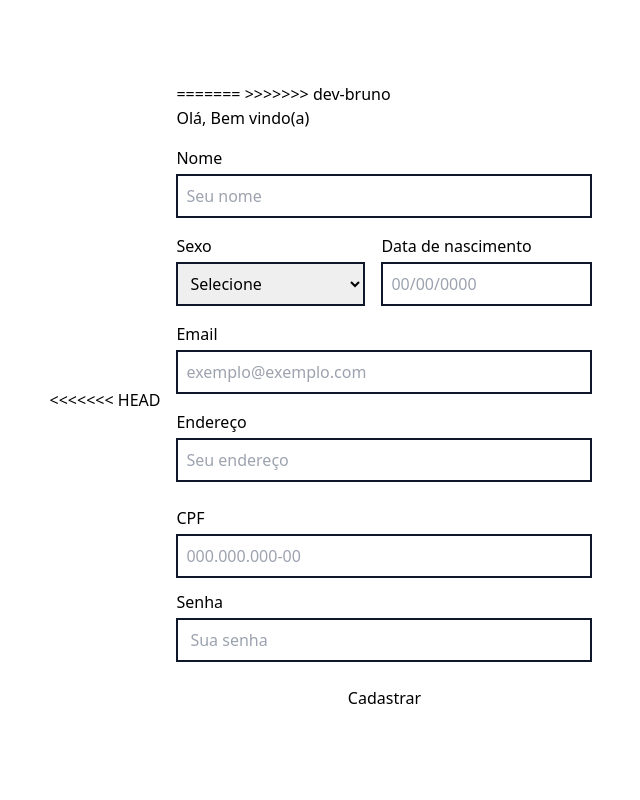
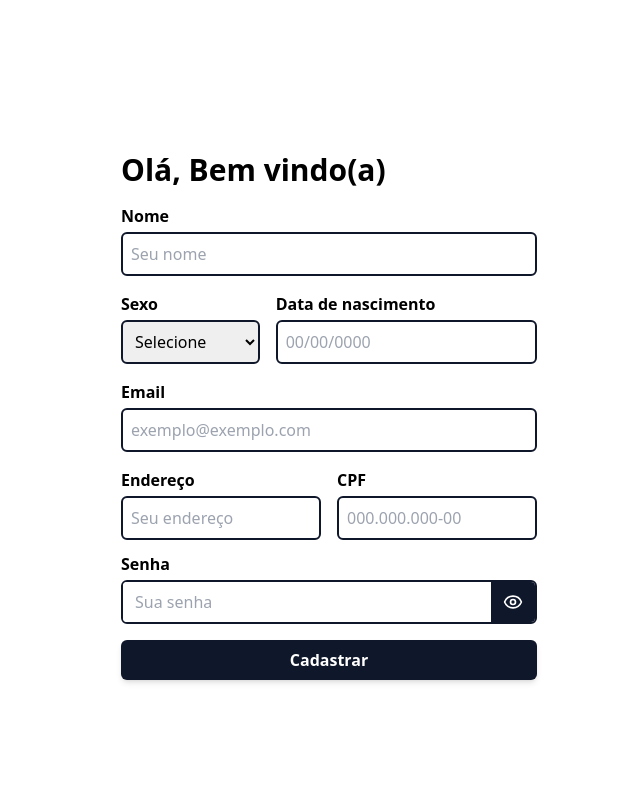
Before and after one commit to BrunoKaue-02/Sistema-funcinario-patrimonio, a Flask app: page /sign_up in a window 1280 px wide. Shown: the whole page, without its empty margins (311-951 px from the left). Run offline with Flask 3, Linux system fonts and the light colour scheme; parts of the project's set-up code (start-up, migrations or seed data) failed here and were passed over; some libraries are stand-ins or nearby versions.

Commit message:
feature: adicionanado funcionalidade para o formulario

```diff
--- a/app/__init__.py
+++ b/app/__init__.py
@@ -31,8 +31,10 @@ def create_app():
     # Importa e registra as rotas (blueprints) da aplicação
     from app.routes.home_routes import home_bp
     from app.routes.funcionario_routes import funcionario_bp
-    app.register_blueprint(home_bp)            # Rotas de login, cadastro e home
+    from app.routes.index_routes import index_bp
+    app.register_blueprint(home_bp)
     app.register_blueprint(funcionario_bp)     # Rotas relacionadas ao funcionário
+    app.register_blueprint(index_bp)
 
     # Retorna a aplicação configurada
     return app
--- a/app/routes/home_routes.py
+++ b/app/routes/home_routes.py
@@ -1,47 +1,12 @@
-from flask import Blueprint, render_template, request, redirect, url_for, flash, session
-from werkzeug.security import check_password_hash
-from app.models import Funcionario  # Importa o modelo do banco de dados
+from flask import Blueprint, render_template, session, redirect, url_for
+from app.models import Funcionario
 
 home_bp = Blueprint('home', __name__)
 
-@home_bp.route('/', methods=['GET', 'POST'])
-def index():
-    # Trata login via POST
-    if request.method == 'POST':
-        email = request.form.get('email')
-        senha = request.form.get('senha')
-
-        # Consulta usuário pelo email
-        usuario = Funcionario.query.filter_by(email=email).first()
-
-        # Verifica usuário e senha
-        if usuario and check_password_hash(usuario.senha, senha):
-            # Armazena dados do usuário na sessão
-            session['user_id'] = usuario.id_funcionario
-            session['user_email'] = usuario.email
-            return redirect(url_for('home.home'))
-        else:
-            # Mensagem de erro em login inválido
-            flash('Email ou senha incorretos.')
-            return redirect(url_for('home.index'))
-
-    # Renderiza a página de login
-    return render_template('index.html')
-
 @home_bp.route('/home')
 def home():
-    # Protege rota privada, redireciona se não estiver logado
     if 'user_id' not in session:
-        return redirect(url_for('home.index'))
-    return render_template('home.html')
+        return redirect(url_for('index.index'))  # Rota de login
 
-@home_bp.route('/sign_up')
-def sign_up():
-    # Página para cadastro de novos usuários
-    return render_template('sign_up.html')
-
-@home_bp.route('/logout')
-def logout():
-    # Limpa sessão para logout
-    session.clear()
-    return redirect(url_for('home.index'))
+    funcionarios = Funcionario.query.all()
+    return render_template('home.html', funcionarios=funcionarios)
--- /dev/null
+++ b/app/routes/index_routes.py
@@ -0,0 +1,39 @@
+from flask import Blueprint, render_template, request, redirect, url_for, flash, session
+from werkzeug.security import check_password_hash
+from app.models import Funcionario
+
+index_bp = Blueprint('index', __name__)
+
+@index_bp.route('/', methods=['GET', 'POST'])
+def index():
+    if request.method == 'POST':
+        email = request.form.get('email')
+        senha = request.form.get('senha')
+
+        usuario = Funcionario.query.filter_by(email=email).first()
+
+        if usuario and check_password_hash(usuario.senha, senha):
+            session['user_id'] = usuario.id_funcionario
+            session['user_email'] = usuario.email
+            return redirect(url_for('index.home'))
+        else:
+            flash('Email ou senha incorretos.')
+            return redirect(url_for('index.index'))
+
+    return render_template('index.html')
+
+@index_bp.route('/home')
+def home():
+    if 'user_id' not in session:
+        return redirect(url_for('index.index'))
+    return render_template('home.html')
+
+@index_bp.route('/sign_up')
+def sign_up():
+    # Página para cadastro de novos usuários
+    return render_template('sign_up.html')
+
+@index_bp.route('/logout')
+def logout():
+    session.clear()
+    return redirect(url_for('index.index'))
--- a/app/static/output.css
+++ b/app/static/output.css
@@ -1,114 +1,6 @@
 /* input.css */
 
-*, ::before, ::after {
-  --tw-border-spacing-x: 0;
-  --tw-border-spacing-y: 0;
-  --tw-translate-x: 0;
-  --tw-translate-y: 0;
-  --tw-rotate: 0;
-  --tw-skew-x: 0;
-  --tw-skew-y: 0;
-  --tw-scale-x: 1;
-  --tw-scale-y: 1;
-  --tw-pan-x:  ;
-  --tw-pan-y:  ;
-  --tw-pinch-zoom:  ;
-  --tw-scroll-snap-strictness: proximity;
-  --tw-gradient-from-position:  ;
-  --tw-gradient-via-position:  ;
-  --tw-gradient-to-position:  ;
-  --tw-ordinal:  ;
-  --tw-slashed-zero:  ;
-  --tw-numeric-figure:  ;
-  --tw-numeric-spacing:  ;
-  --tw-numeric-fraction:  ;
-  --tw-ring-inset:  ;
-  --tw-ring-offset-width: 0px;
-  --tw-ring-offset-color: #fff;
-  --tw-ring-color: rgb(59 130 246 / 0.5);
-  --tw-ring-offset-shadow: 0 0 #0000;
-  --tw-ring-shadow: 0 0 #0000;
-  --tw-shadow: 0 0 #0000;
-  --tw-shadow-colored: 0 0 #0000;
-  --tw-blur:  ;
-  --tw-brightness:  ;
-  --tw-contrast:  ;
-  --tw-grayscale:  ;
-  --tw-hue-rotate:  ;
-  --tw-invert:  ;
-  --tw-saturate:  ;
-  --tw-sepia:  ;
-  --tw-drop-shadow:  ;
-  --tw-backdrop-blur:  ;
-  --tw-backdrop-brightness:  ;
-  --tw-backdrop-contrast:  ;
-  --tw-backdrop-grayscale:  ;
-  --tw-backdrop-hue-rotate:  ;
-  --tw-backdrop-invert:  ;
-  --tw-backdrop-opacity:  ;
-  --tw-backdrop-saturate:  ;
-  --tw-backdrop-sepia:  ;
-  --tw-contain-size:  ;
-  --tw-contain-layout:  ;
-  --tw-contain-paint:  ;
-  --tw-contain-style:  ;
-}
-
-::backdrop {
-  --tw-border-spacing-x: 0;
-  --tw-border-spacing-y: 0;
-  --tw-translate-x: 0;
-  --tw-translate-y: 0;
-  --tw-rotate: 0;
-  --tw-skew-x: 0;
-  --tw-skew-y: 0;
-  --tw-scale-x: 1;
-  --tw-scale-y: 1;
-  --tw-pan-x:  ;
-  --tw-pan-y:  ;
-  --tw-pinch-zoom:  ;
-  --tw-scroll-snap-strictness: proximity;
-  --tw-gradient-from-position:  ;
-  --tw-gradient-via-position:  ;
-  --tw-gradient-to-position:  ;
-  --tw-ordinal:  ;
-  --tw-slashed-zero:  ;
-  --tw-numeric-figure:  ;
-  --tw-numeric-spacing:  ;
-  --tw-numeric-fraction:  ;
-  --tw-ring-inset:  ;
-  --tw-ring-offset-width: 0px;
-  --tw-ring-offset-color: #fff;
-  --tw-ring-color: rgb(59 130 246 / 0.5);
-  --tw-ring-offset-shadow: 0 0 #0000;
-  --tw-ring-shadow: 0 0 #0000;
-  --tw-shadow: 0 0 #0000;
-  --tw-shadow-colored: 0 0 #0000;
-  --tw-blur:  ;
-  --tw-brightness:  ;
-  --tw-contrast:  ;
-  --tw-grayscale:  ;
-  --tw-hue-rotate:  ;
-  --tw-invert:  ;
-  --tw-saturate:  ;
-  --tw-sepia:  ;
-  --tw-drop-shadow:  ;
-  --tw-backdrop-blur:  ;
-  --tw-backdrop-brightness:  ;
-  --tw-backdrop-contrast:  ;
-  --tw-backdrop-grayscale:  ;
-  --tw-backdrop-hue-rotate:  ;
-  --tw-backdrop-invert:  ;
-  --tw-backdrop-opacity:  ;
-  --tw-backdrop-saturate:  ;
-  --tw-backdrop-sepia:  ;
-  --tw-contain-size:  ;
-  --tw-contain-layout:  ;
-  --tw-contain-paint:  ;
-  --tw-contain-style:  ;
-}
-
-/* ! tailwindcss v3.4.17 | MIT License | https://tailwindcss.com */
+/* ! tailwindcss v3.3.2 | MIT License | https://tailwindcss.com */
 
 /*
 1. Prevent padding and border from affecting element width. (https://github.com/mozdevs/cssremedy/issues/4)
@@ -140,11 +32,9 @@
 4. Use the user's configured `sans` font-family by default.
 5. Use the user's configured `sans` font-feature-settings by default.
 6. Use the user's configured `sans` font-variation-settings by default.
-7. Disable tap highlights on iOS
 */
 
-html,
-:host {
+html {
   line-height: 1.5;
   /* 1 */
   -webkit-text-size-adjust: 100%;
@@ -154,14 +44,12 @@ html,
   -o-tab-size: 4;
      tab-size: 4;
   /* 3 */
-  font-family: ui-sans-serif, system-ui, sans-serif, "Apple Color Emoji", "Segoe UI Emoji", "Segoe UI Symbol", "Noto Color Emoji";
+  font-family: ui-sans-serif, system-ui, -apple-system, BlinkMacSystemFont, "Segoe UI", Roboto, "Helvetica Neue", Arial, "Noto Sans", sans-serif, "Apple Color Emoji", "Segoe UI Emoji", "Segoe UI Symbol", "Noto Color Emoji";
   /* 4 */
   font-feature-settings: normal;
   /* 5 */
   font-variation-settings: normal;
   /* 6 */
-  -webkit-tap-highlight-color: transparent;
-  /* 7 */
 }
 
 /*
@@ -233,10 +121,8 @@ strong {
 }
 
 /*
-1. Use the user's configured `mono` font-family by default.
-2. Use the user's configured `mono` font-feature-settings by default.
-3. Use the user's configured `mono` font-variation-settings by default.
-4. Correct the odd `em` font sizing in all browsers.
+1. Use the user's configured `mono` font family by default.
+2. Correct the odd `em` font sizing in all browsers.
 */
 
 code,
@@ -245,12 +131,8 @@ samp,
 pre {
   font-family: ui-monospace, SFMono-Regular, Menlo, Monaco, Consolas, "Liberation Mono", "Courier New", monospace;
   /* 1 */
-  font-feature-settings: normal;
+  font-size: 1em;
   /* 2 */
-  font-variation-settings: normal;
-  /* 3 */
-  font-size: 1em;
-  /* 4 */
 }
 
 /*
@@ -309,17 +191,11 @@ select,
 textarea {
   font-family: inherit;
   /* 1 */
-  font-feature-settings: inherit;
-  /* 1 */
-  font-variation-settings: inherit;
-  /* 1 */
   font-size: 100%;
   /* 1 */
   font-weight: inherit;
   /* 1 */
   line-height: inherit;
-  /* 1 */
-  letter-spacing: inherit;
   /* 1 */
   color: inherit;
   /* 1 */
@@ -344,9 +220,9 @@ select {
 */
 
 button,
-input:where([type='button']),
-input:where([type='reset']),
-input:where([type='submit']) {
+[type='button'],
+[type='reset'],
+[type='submit'] {
   -webkit-appearance: button;
   /* 1 */
   background-color: transparent;
@@ -466,14 +342,6 @@ menu {
 }
 
 /*
-Reset default styling for dialogs.
-*/
-
-dialog {
-  padding: 0;
-}
-
-/*
 Prevent resizing textareas horizontally by default.
 */
 
@@ -550,8 +418,108 @@ video {
 
 /* Make elements with the HTML hidden attribute stay hidden by default */
 
-[hidden]:where(:not([hidden="until-found"])) {
+[hidden] {
   display: none;
+}
+
+*, ::before, ::after {
+  --tw-border-spacing-x: 0;
+  --tw-border-spacing-y: 0;
+  --tw-translate-x: 0;
+  --tw-translate-y: 0;
+  --tw-rotate: 0;
+  --tw-skew-x: 0;
+  --tw-skew-y: 0;
+  --tw-scale-x: 1;
+  --tw-scale-y: 1;
+  --tw-pan-x:  ;
+  --tw-pan-y:  ;
+  --tw-pinch-zoom:  ;
+  --tw-scroll-snap-strictness: proximity;
+  --tw-gradient-from-position:  ;
+  --tw-gradient-via-position:  ;
+  --tw-gradient-to-position:  ;
+  --tw-ordinal:  ;
+  --tw-slashed-zero:  ;
+  --tw-numeric-figure:  ;
+  --tw-numeric-spacing:  ;
+  --tw-numeric-fraction:  ;
+  --tw-ring-inset:  ;
+  --tw-ring-offset-width: 0px;
+  --tw-ring-offset-color: #fff;
+  --tw-ring-color: rgb(59 130 246 / 0.5);
+  --tw-ring-offset-shadow: 0 0 #0000;
+  --tw-ring-shadow: 0 0 #0000;
+  --tw-shadow: 0 0 #0000;
+  --tw-shadow-colored: 0 0 #0000;
+  --tw-blur:  ;
+  --tw-brightness:  ;
+  --tw-contrast:  ;
+  --tw-grayscale:  ;
+  --tw-hue-rotate:  ;
+  --tw-invert:  ;
+  --tw-saturate:  ;
+  --tw-sepia:  ;
+  --tw-drop-shadow:  ;
+  --tw-backdrop-blur:  ;
+  --tw-backdrop-brightness:  ;
+  --tw-backdrop-contrast:  ;
+  --tw-backdrop-grayscale:  ;
+  --tw-backdrop-hue-rotate:  ;
+  --tw-backdrop-invert:  ;
+  --tw-backdrop-opacity:  ;
+  --tw-backdrop-saturate:  ;
+  --tw-backdrop-sepia:  ;
+}
+
+::backdrop {
+  --tw-border-spacing-x: 0;
+  --tw-border-spacing-y: 0;
+  --tw-translate-x: 0;
+  --tw-translate-y: 0;
+  --tw-rotate: 0;
+  --tw-skew-x: 0;
+  --tw-skew-y: 0;
+  --tw-scale-x: 1;
+  --tw-scale-y: 1;
+  --tw-pan-x:  ;
+  --tw-pan-y:  ;
+  --tw-pinch-zoom:  ;
+  --tw-scroll-snap-strictness: proximity;
+  --tw-gradient-from-position:  ;
+  --tw-gradient-via-position:  ;
+  --tw-gradient-to-position:  ;
+  --tw-ordinal:  ;
+  --tw-slashed-zero:  ;
+  --tw-numeric-figure:  ;
+  --tw-numeric-spacing:  ;
+  --tw-numeric-fraction:  ;
+  --tw-ring-inset:  ;
+  --tw-ring-offset-width: 0px;
+  --tw-ring-offset-color: #fff;
+  --tw-ring-color: rgb(59 130 246 / 0.5);
+  --tw-ring-offset-shadow: 0 0 #0000;
+  --tw-ring-shadow: 0 0 #0000;
+  --tw-shadow: 0 0 #0000;
+  --tw-shadow-colored: 0 0 #0000;
+  --tw-blur:  ;
+  --tw-brightness:  ;
+  --tw-contrast:  ;
+  --tw-grayscale:  ;
+  --tw-hue-rotate:  ;
+  --tw-invert:  ;
+  --tw-saturate:  ;
+  --tw-sepia:  ;
+  --tw-drop-shadow:  ;
+  --tw-backdrop-blur:  ;
+  --tw-backdrop-brightness:  ;
+  --tw-backdrop-contrast:  ;
+  --tw-backdrop-grayscale:  ;
+  --tw-backdrop-hue-rotate:  ;
+  --tw-backdrop-invert:  ;
+  --tw-backdrop-opacity:  ;
+  --tw-backdrop-saturate:  ;
+  --tw-backdrop-sepia:  ;
 }
 
 .static {
@@ -560,8 +528,6 @@ video {
 
 .absolute {
   position: absolute;
-<<<<<<< HEAD
-=======
 }
 
 .relative {
@@ -580,34 +546,8 @@ video {
   z-index: 10;
 }
 
-.mt-2 {
-  margin-top: 0.5rem;
-}
-
-.mt-3 {
-  margin-top: 0.75rem;
->>>>>>> dev-bruno
-}
-
-.relative {
-  position: relative;
-}
-
-.right-8 {
-  right: 2rem;
-}
-
-.top-\[100\%\] {
-  top: 100%;
-}
-
-.z-10 {
-  z-index: 10;
-}
-
-<<<<<<< HEAD
-.mt-1 {
-  margin-top: 0.25rem;
+.mb-4 {
+  margin-bottom: 1rem;
 }
 
 .mt-2 {
@@ -622,14 +562,8 @@ video {
   margin-top: 1rem;
 }
 
-=======
->>>>>>> dev-bruno
 .mt-8 {
   margin-top: 2rem;
-}
-
-.mb-4 {
-  margin-bottom: 1rem;
 }
 
 .box-border {
@@ -644,7 +578,6 @@ video {
   display: flex;
 }
 
-<<<<<<< HEAD
 .table {
   display: table;
 }
@@ -657,16 +590,10 @@ video {
   height: 100vh;
 }
 
-=======
-.h-5 {
-  height: 1.25rem;
+.min-h-screen {
+  min-height: 100vh;
 }
 
-.h-screen {
-  height: 100vh;
-}
-
->>>>>>> dev-bruno
 .w-1\/3 {
   width: 33.333333%;
 }
@@ -691,6 +618,10 @@ video {
   min-width: 180px;
 }
 
+.max-w-6xl {
+  max-width: 72rem;
+}
+
 .max-w-md {
   max-width: 28rem;
 }
@@ -699,13 +630,10 @@ video {
   flex: 1 1 0%;
 }
 
-<<<<<<< HEAD
 .table-auto {
   table-layout: auto;
 }
 
-=======
->>>>>>> dev-bruno
 .origin-top-right {
   transform-origin: top right;
 }
@@ -738,7 +666,6 @@ video {
   gap: 1rem;
 }
 
-<<<<<<< HEAD
 .divide-y > :not([hidden]) ~ :not([hidden]) {
   --tw-divide-y-reverse: 0;
   border-top-width: calc(1px * calc(1 - var(--tw-divide-y-reverse)));
@@ -747,11 +674,9 @@ video {
 
 .divide-gray-200 > :not([hidden]) ~ :not([hidden]) {
   --tw-divide-opacity: 1;
-  border-color: rgb(229 231 235 / var(--tw-divide-opacity, 1));
+  border-color: rgb(229 231 235 / var(--tw-divide-opacity));
 }
 
-=======
->>>>>>> dev-bruno
 .overflow-hidden {
   overflow: hidden;
 }
@@ -760,13 +685,10 @@ video {
   border-radius: 0.25rem;
 }
 
-<<<<<<< HEAD
 .rounded-lg {
   border-radius: 0.5rem;
 }
 
-=======
->>>>>>> dev-bruno
 .rounded-md {
   border-radius: 0.375rem;
 }
@@ -785,43 +707,37 @@ video {
 
 .border-gray-300 {
   --tw-border-opacity: 1;
-  border-color: rgb(209 213 219 / var(--tw-border-opacity, 1));
+  border-color: rgb(209 213 219 / var(--tw-border-opacity));
 }
 
 .border-slate-900 {
   --tw-border-opacity: 1;
-  border-color: rgb(15 23 42 / var(--tw-border-opacity, 1));
+  border-color: rgb(15 23 42 / var(--tw-border-opacity));
 }
 
-<<<<<<< HEAD
 .bg-gray-100 {
   --tw-bg-opacity: 1;
-  background-color: rgb(243 244 246 / var(--tw-bg-opacity, 1));
+  background-color: rgb(243 244 246 / var(--tw-bg-opacity));
 }
 
 .bg-red-600 {
   --tw-bg-opacity: 1;
-  background-color: rgb(220 38 38 / var(--tw-bg-opacity, 1));
+  background-color: rgb(220 38 38 / var(--tw-bg-opacity));
 }
 
-=======
->>>>>>> dev-bruno
 .bg-slate-900 {
   --tw-bg-opacity: 1;
-  background-color: rgb(15 23 42 / var(--tw-bg-opacity, 1));
+  background-color: rgb(15 23 42 / var(--tw-bg-opacity));
 }
 
-<<<<<<< HEAD
 .bg-slate-950 {
   --tw-bg-opacity: 1;
-  background-color: rgb(2 6 23 / var(--tw-bg-opacity, 1));
+  background-color: rgb(2 6 23 / var(--tw-bg-opacity));
 }
 
-=======
->>>>>>> dev-bruno
 .bg-white {
   --tw-bg-opacity: 1;
-  background-color: rgb(255 255 255 / var(--tw-bg-opacity, 1));
+  background-color: rgb(255 255 255 / var(--tw-bg-opacity));
 }
 
 .p-2 {
@@ -840,14 +756,11 @@ video {
 .px-4 {
   padding-left: 1rem;
   padding-right: 1rem;
-<<<<<<< HEAD
 }
 
 .px-6 {
   padding-left: 1.5rem;
   padding-right: 1.5rem;
-=======
->>>>>>> dev-bruno
 }
 
 .px-8 {
@@ -874,13 +787,12 @@ video {
   padding-top: 0.75rem;
 }
 
-<<<<<<< HEAD
 .text-left {
   text-align: left;
-=======
+}
+
 .text-center {
   text-align: center;
->>>>>>> dev-bruno
 }
 
 .text-3xl {
@@ -903,15 +815,24 @@ video {
 
 .text-black {
   --tw-text-opacity: 1;
-  color: rgb(0 0 0 / var(--tw-text-opacity, 1));
+  color: rgb(0 0 0 / var(--tw-text-opacity));
+}
+
+.text-gray-500 {
+  --tw-text-opacity: 1;
+  color: rgb(107 114 128 / var(--tw-text-opacity));
+}
+
+.text-red-600 {
+  --tw-text-opacity: 1;
+  color: rgb(220 38 38 / var(--tw-text-opacity));
 }
 
 .text-white {
   --tw-text-opacity: 1;
-  color: rgb(255 255 255 / var(--tw-text-opacity, 1));
+  color: rgb(255 255 255 / var(--tw-text-opacity));
 }
 
-<<<<<<< HEAD
 .shadow {
   --tw-shadow: 0 1px 3px 0 rgb(0 0 0 / 0.1), 0 1px 2px -1px rgb(0 0 0 / 0.1);
   --tw-shadow-colored: 0 1px 3px 0 var(--tw-shadow-color), 0 1px 2px -1px var(--tw-shadow-color);
@@ -921,16 +842,6 @@ video {
 .shadow-lg {
   --tw-shadow: 0 10px 15px -3px rgb(0 0 0 / 0.1), 0 4px 6px -4px rgb(0 0 0 / 0.1);
   --tw-shadow-colored: 0 10px 15px -3px var(--tw-shadow-color), 0 4px 6px -4px var(--tw-shadow-color);
-=======
-.text-red-600 {
-  --tw-text-opacity: 1;
-  color: rgb(220 38 38 / var(--tw-text-opacity, 1));
-}
-
-.shadow {
-  --tw-shadow: 0 1px 3px 0 rgb(0 0 0 / 0.1), 0 1px 2px -1px rgb(0 0 0 / 0.1);
-  --tw-shadow-colored: 0 1px 3px 0 var(--tw-shadow-color), 0 1px 2px -1px var(--tw-shadow-color);
->>>>>>> dev-bruno
   box-shadow: var(--tw-ring-offset-shadow, 0 0 #0000), var(--tw-ring-shadow, 0 0 #0000), var(--tw-shadow);
 }
 
@@ -948,22 +859,19 @@ video {
   transition-duration: 150ms;
 }
 
-<<<<<<< HEAD
 .hover\:bg-blue-50:hover {
   --tw-bg-opacity: 1;
-  background-color: rgb(239 246 255 / var(--tw-bg-opacity, 1));
+  background-color: rgb(239 246 255 / var(--tw-bg-opacity));
 }
 
 .hover\:bg-red-500:hover {
   --tw-bg-opacity: 1;
-  background-color: rgb(239 68 68 / var(--tw-bg-opacity, 1));
+  background-color: rgb(239 68 68 / var(--tw-bg-opacity));
 }
 
-=======
->>>>>>> dev-bruno
 .hover\:bg-slate-800:hover {
   --tw-bg-opacity: 1;
-  background-color: rgb(30 41 59 / var(--tw-bg-opacity, 1));
+  background-color: rgb(30 41 59 / var(--tw-bg-opacity));
 }
 
 .hover\:underline:hover {
@@ -974,8 +882,4 @@ video {
   .md\:w-\[calc\(50\%-0\.5rem\)\] {
     width: calc(50% - 0.5rem);
   }
-
-  .md\:table-fixed {
-    table-layout: fixed;
-  }
 }
--- a/app/templates/sign_up.html
+++ b/app/templates/sign_up.html
@@ -11,11 +11,7 @@
 
 <body>
     <div class="flex justify-center items-center w-screen h-screen">
-<<<<<<< HEAD
-        <form action="#" class="w-full max-w-md min-w-[180px] p-4" autocomplete="off" x-data="{ show: false }" method="post">
-=======
         <form action="/cadastrar" method="POST" class="w-full max-w-md min-w-[180px] p-4" autocomplete="off" x-data="{ show: false }">
->>>>>>> dev-bruno
             <h1 class="text-3xl font-bold mt-8">
                 Olá, Bem vindo(a)
             </h1>
--- a/package.json
+++ b/package.json
@@ -20,7 +20,9 @@
   "homepage": "https://github.com/BrunoKaue-02/Sistema-funcinario-patrimonio#readme",
   "dependencies": {
     "autoprefixer": "^10.4.21",
-    "postcss": "^8.5.5",
-    "tailwindcss": "^3.4.17"
+    "postcss": "^8.5.5"
+  },
+  "devDependencies": {
+    "tailwindcss": "^3.3.2"
   }
 }
```
Also changed, not shown: app/controller/funcionario_controller.py (+8 -1 lines), app/routes/funcionario_routes.py (+25 -12 lines), app/templates/home.html (+41 -29 lines), package-lock.json, 1 other file.
